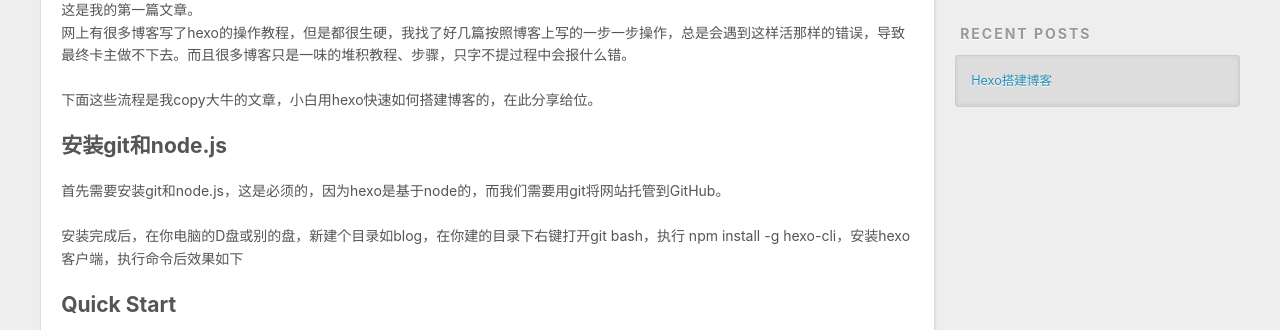
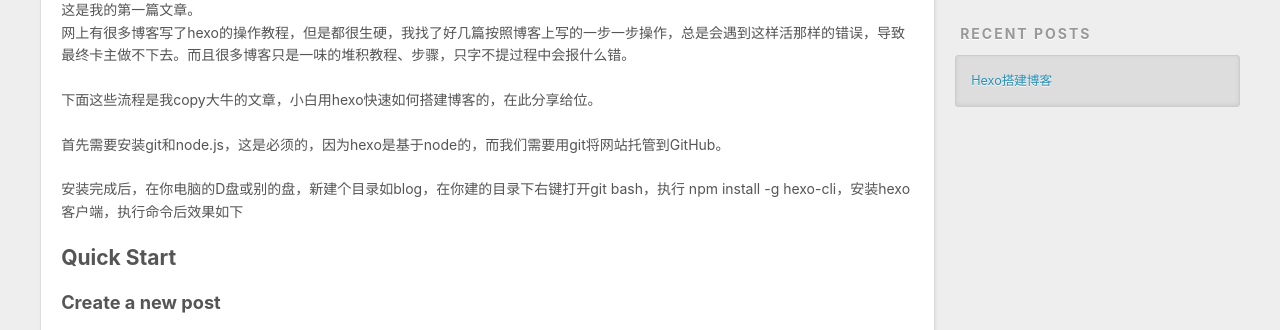
Before and after one commit to Southern3/Southern3.github.io, a plain HTML site: page index.html in a window 1280 px wide. Shown: the part 454-784 px from the top of the page. Drawn offline with nearby package versions, Linux system fonts and the light colour scheme.

Commit message:
Site updated: 2020-02-05 17:30:35

```diff
--- a/index.html
+++ b/index.html
@@ -94,7 +94,7 @@
 
         <p>这是我的第一篇文章。<br>网上有很多博客写了hexo的操作教程，但是都很生硬，我找了好几篇按照博客上写的一步一步操作，总是会遇到这样活那样的错误，导致最终卡主做不下去。而且很多博客只是一味的堆积教程、步骤，只字不提过程中会报什么错。</p>
 <p>下面这些流程是我copy大牛的文章，小白用hexo快速如何搭建博客的，在此分享给位。</p>
-<h2 id="安装git和node-js"><a href="#安装git和node-js" class="headerlink" title="安装git和node.js"></a>安装git和node.js</h2><p>首先需要安装git和node.js，这是必须的，因为hexo是基于node的，而我们需要用git将网站托管到GitHub。</p>
+<p>首先需要安装git和node.js，这是必须的，因为hexo是基于node的，而我们需要用git将网站托管到GitHub。</p>
 <p>安装完成后，在你电脑的D盘或别的盘，新建个目录如blog，在你建的目录下右键打开git bash，执行 npm install -g hexo-cli，安装hexo客户端，执行命令后效果如下</p>
 <h2 id="Quick-Start"><a href="#Quick-Start" class="headerlink" title="Quick Start"></a>Quick Start</h2><h3 id="Create-a-new-post"><a href="#Create-a-new-post" class="headerlink" title="Create a new post"></a>Create a new post</h3><figure class="highlight bash"><table><tr><td class="gutter"><pre><span class="line">1</span><br></pre></td><td class="code"><pre><span class="line">$ hexo new <span class="string">"My New Post"</span></span><br></pre></td></tr></table></figure>
 
```
Also changed, not shown: 2020/02/05/hello-world/index.html (+4 -4 lines).
